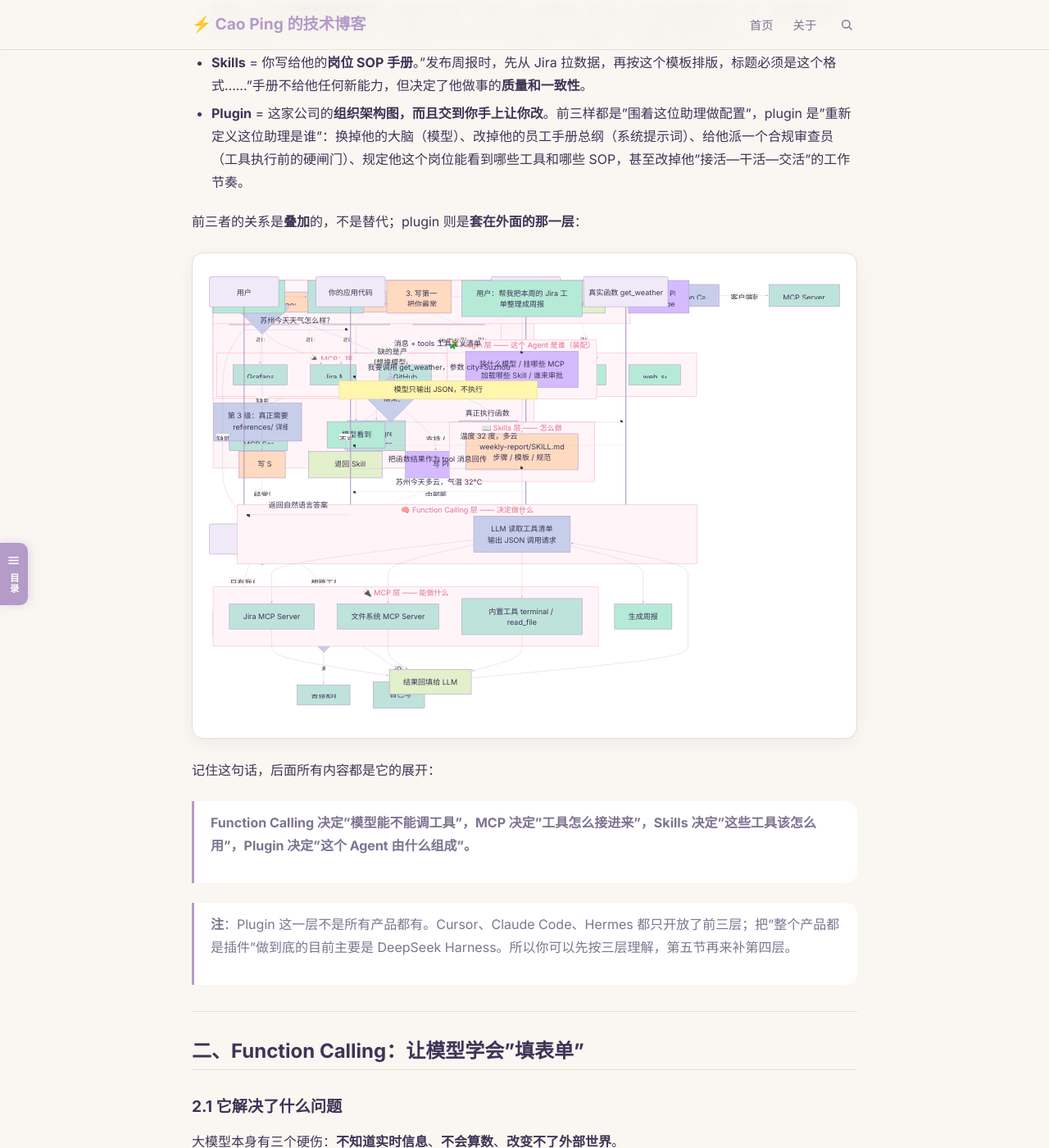
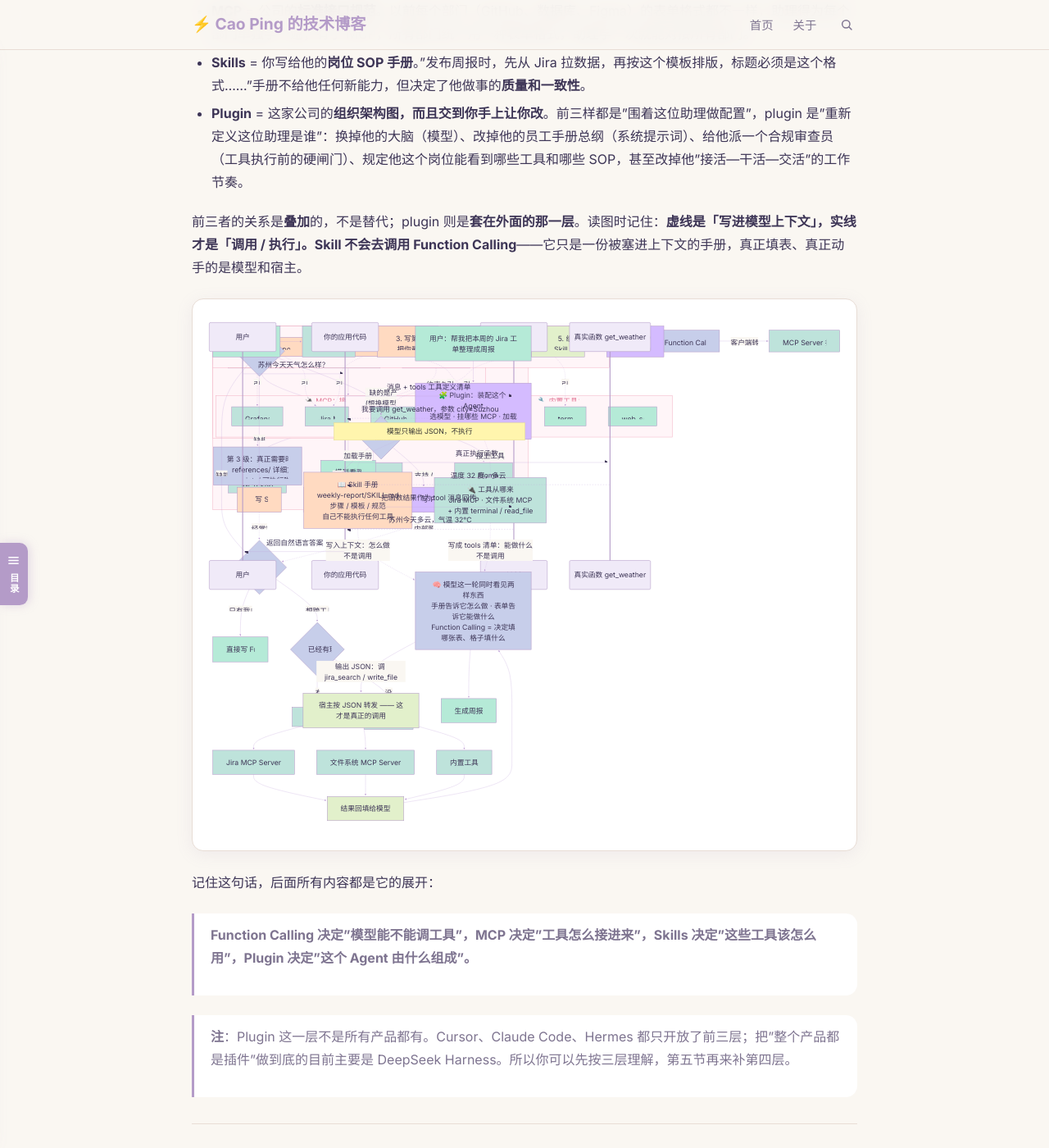
Before and after one commit to caoping0623/caoping0623.github.io, a Jekyll site: the page built from _posts/2026-07-28-function-calling-mcp-skills.md, in a window 1280 px wide and 1400 px high, scrolled down 1426 px. Shown: the whole window at 82% size. Built offline with Jekyll 4.4.1, drawn with Linux system fonts in a browser that asks for light colours; some of the changed text lies outside the part shown.

Commit message:
docs: 重绘 1.2 关系图，避免读成 Skill 调用 Function Calling
Co-authored-by: Cursor <cursoragent@cursor.com>

```diff
--- a/_posts/2026-07-28-function-calling-mcp-skills.md
+++ b/_posts/2026-07-28-function-calling-mcp-skills.md
@@ -36,46 +36,46 @@ excerpt: "这几个词经常被混着说，但它们处在完全不同的层次
 - **Skills** = 你写给他的**岗位 SOP 手册**。"发布周报时，先从 Jira 拉数据，再按这个模板排版，标题必须是这个格式……"手册不给他任何新能力，但决定了他做事的**质量和一致性**。
 - **Plugin** = 这家公司的**组织架构图，而且交到你手上让你改**。前三样都是"围着这位助理做配置"，plugin 是"重新定义这位助理是谁"：换掉他的大脑（模型）、改掉他的员工手册总纲（系统提示词）、给他派一个合规审查员（工具执行前的硬闸门）、规定他这个岗位能看到哪些工具和哪些 SOP，甚至改掉他"接活—干活—交活"的工作节奏。
 
-前三者的关系是**叠加**的，不是替代；plugin 则是**套在外面的那一层**：
+前三者的关系是**叠加**的，不是替代；plugin 则是**套在外面的那一层**。读图时记住：**虚线是「写进模型上下文」，实线才是「调用 / 执行」。Skill 不会去调用 Function Calling**——它只是一份被塞进上下文的手册，真正填表、真正动手的是模型和宿主。
 
 <div class="mermaid">
-graph TB
+flowchart TB
     U["用户：帮我把本周的 Jira 工单整理成周报"]
+    P["🧩 Plugin：装配这个 Agent<br/>选模型 · 挂哪些 MCP · 加载哪本手册 · 谁来审批"]
 
-    subgraph L4["🧩 Plugin 层 —— 这个 Agent 是谁（装配）"]
-        P["装什么模型 / 挂哪些 MCP<br/>加载哪些 Skill / 谁来审批"]
-    end
+    S["📖 Skill 手册<br/>weekly-report/SKILL.md<br/>步骤 / 模板 / 规范<br/>自己不能执行任何工具"]
+    T["🔌 工具从哪来<br/>Jira MCP · 文件系统 MCP<br/>+ 内置 terminal / read_file"]
 
-    subgraph L3["📖 Skills 层 —— 怎么做"]
-        S["weekly-report/SKILL.md<br/>步骤 / 模板 / 规范"]
-    end
+    LLM["🧠 模型这一轮同时看见两样东西<br/>手册告诉它怎么做 · 表单告诉它能做什么<br/>Function Calling = 决定填哪张表、格子填什么"]
 
-    subgraph L2["🧠 Function Calling 层 —— 决定做什么"]
-        B["LLM 读取工具清单<br/>输出 JSON 调用请求"]
-    end
-
-    subgraph L1["🔌 MCP 层 —— 能做什么"]
-        M1[Jira MCP Server]
-        M2[文件系统 MCP Server]
-        M3[内置工具 terminal / read_file]
-    end
+    X["宿主按 JSON 转发 —— 这才是真正的调用"]
+    M1["Jira MCP Server"]
+    M2["文件系统 MCP Server"]
+    M3["内置工具"]
+    R["结果回填给模型"]
+    OUT["生成周报"]
 
     U --> P
-    P --> S
-    S --> B
-    B --> M1
-    B --> M2
-    B --> M3
-    M1 --> R[结果回填给 LLM]
+    P -.加载手册.-> S
+    P -.接上工具.-> T
+    S -.->|"写入上下文：怎么做<br/>不是调用"| LLM
+    T -.->|"写成 tools 清单：能做什么<br/>不是调用"| LLM
+    LLM -->|"输出 JSON：调 jira_search / write_file"| X
+    X --> M1
+    X --> M2
+    X --> M3
+    M1 --> R
     M2 --> R
     M3 --> R
-    R --> B
-    B --> OUT[生成周报]
+    R --> LLM
+    LLM --> OUT
 
     style U fill:#b5ead7,color:#3d3556
     style P fill:#d4bbff,color:#3d3556
     style S fill:#ffdac1,color:#3d3556
-    style B fill:#c7ceea,color:#3d3556
+    style T fill:#bee3db,color:#3d3556
+    style LLM fill:#c7ceea,color:#3d3556
+    style X fill:#e2f0cb,color:#3d3556
     style M1 fill:#bee3db,color:#3d3556
     style M2 fill:#bee3db,color:#3d3556
     style M3 fill:#bee3db,color:#3d3556
@@ -1292,4 +1292,4 @@ graph LR
 
 ---
 
-*本文最后更新于 2026 年 9 月 3 日（新增 Plugin 一节与四者对比）*
+*本文最后更新于 2026 年 9 月 29 日（重绘 §1.2 关系图：虚线=写入上下文，实线=调用）*
```
